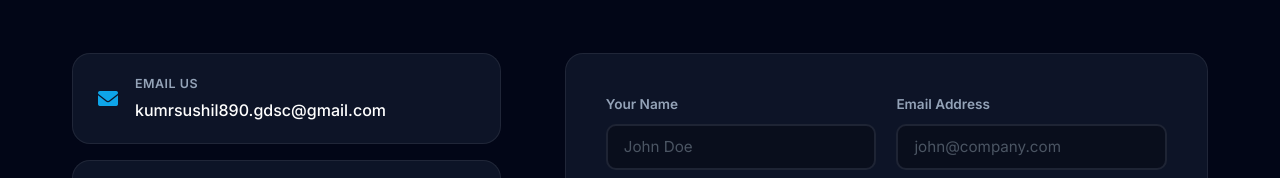
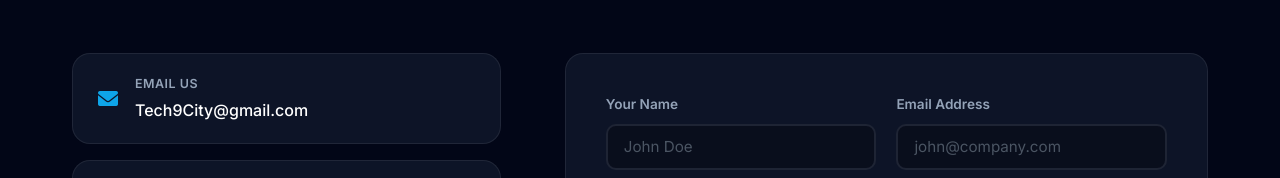
Before and after one commit to sushil8900/Tech9City-Solutions, a plain HTML site: page index.html in a window 1280 px wide. Shown: the part 5157-5335 px from the top of the page. Drawn offline with Linux system fonts and the light colour scheme.

Commit message:
Update index.html

```diff
--- a/index.html
+++ b/index.html
@@ -307,7 +307,7 @@
             <i class="fas fa-envelope"></i>
             <div>
               <h4>Email Us</h4>
-              <a href="mailto:kumrsushil890.gdsc@gmail.com">kumrsushil890.gdsc@gmail.com</a>
+              <a href="mailto:tech9city@gmail.com">Tech9City@gmail.com</a>
             </div>
           </div>
           <div class="contact-card">
```
